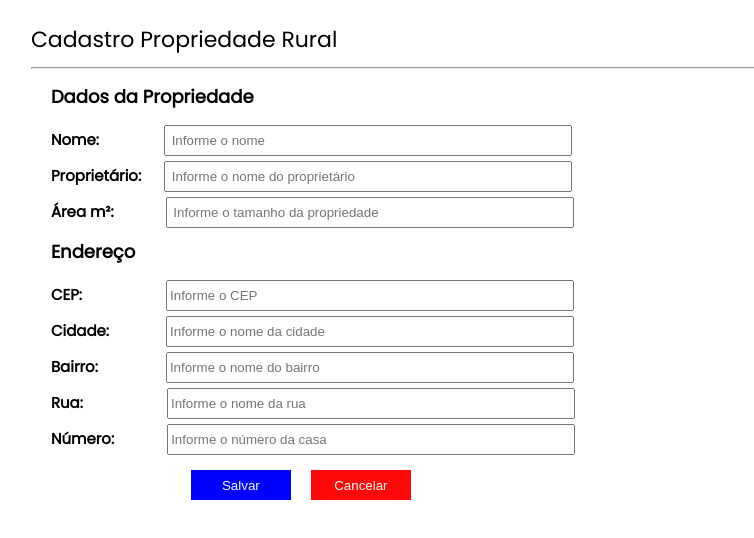
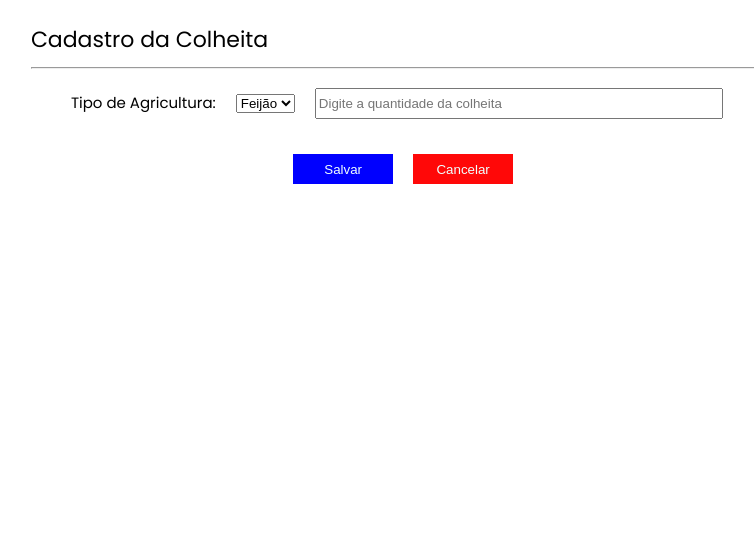
Before and after one commit to lopesjorge/SGAgro, a React (Vite) app: page / in a window 1280 px wide. Shown: the top 538 px of the page, without its empty margins (192-946 px from the left). Built offline with nearby package versions, Linux system fonts and the light colour scheme.

Commit message:
Criação das páginas de Cadastrar colheita e exibição de dados

```diff
--- a/package.json
+++ b/package.json
@@ -10,6 +10,7 @@
   "dependencies": {
     "react": "^18.0.0",
     "react-dom": "^18.0.0",
+    "react-google-charts": "^4.0.0",
     "react-icons": "^4.3.1",
     "react-router-dom": "^6.3.0"
   },
--- a/src/App.tsx
+++ b/src/App.tsx
@@ -3,8 +3,10 @@ import styles from "./App.module.scss"
 import { LoginBox } from './components/LoginBox'
 import { MenuBox } from './components/MenuBox'
 import { Page_Cad_Agricultor } from './components/Page_Cad_Agricultor'
+import { Page_Cad_Colheita } from './components/Page_Cad_Colheita'
 import { Page_Cad_Motorista } from './components/Page_Cad_Motorista'
 import { Page_Cad_Propriedade } from './components/Page_Cad_Propriedade'
+import { Page_Dados_Colheita } from './components/Page_Dados_Colheita'
 import { Page_Cad_Veiculo } from './components/Pagr_Cad_Veiculo'
 
 
@@ -13,7 +15,7 @@ export function App() {
 
   return (
 
-<Page_Cad_Propriedade/>
+<Page_Cad_Colheita/>
 
     )
 }
--- /dev/null
+++ b/src/components/Page_Cad_Colheita/index.tsx
@@ -0,0 +1,39 @@
+import styles from './styles.module.scss'
+
+export function Page_Cad_Colheita(){
+    return(
+        <div className={styles.container_cadastro_colheita}>
+        <h1 className={styles.texto1}>Cadastro da Colheita<hr/></h1>
+
+          <form className={styles.form_cad_colheita} action="">
+
+        <div className={styles.container_dados_veiculo}>
+
+            <form className={styles.form_cad_colheita} action="">
+
+            <div className={styles.select_agricultura}>
+                    <label htmlFor="#"> Tipo de Agricultura:</label>
+
+                    <select name="tipo_agricultura" id="agricultura" required>
+                         <option value="Grãos">Feijão</option>
+                         <option value="Legumes">Milho</option>
+                         <option value="Hortaliças">Arroz</option>
+                    </select>
+
+                    <input type="text" placeholder='Digite a quantidade da colheita'/>
+            </div>
+
+            </form>
+    </div>
+
+    </form>
+
+    <div className={styles.container_button}>
+    <button className={styles.salvar}>Salvar</button>
+    <button className={styles.cancelar}>Cancelar</button>
+    </div>
+
+    </div>
+
+    )
+}
--- /dev/null
+++ b/src/components/Page_Cad_Colheita/styles.module.scss
@@ -0,0 +1,63 @@
+.container_cadastro_colheita{
+
+    width: 83%;
+    height: 100%;
+
+    padding-left: 17%;
+
+    font-family: 'Poppins';
+
+    display: inline-block;
+
+    .texto1{
+        text-align:left;
+        font-family: 'Poppins';
+        font-weight: lighter;
+        font-size: 22px;
+    }
+
+    .form_cad_colheita{
+
+        font-family: 'Poppins';
+        display: flexbox;
+        margin-left: 20px;
+
+        input{
+            margin-left: 20px;
+            width: 400px;
+            height: 25px;
+            margin-top: 5px;
+        }
+
+        label{
+            font-weight: lighter;
+            font-size: 15px;
+            margin-right: 20px;
+        }
+}
+
+   .container_button{
+
+    margin-top: 15px;
+    margin-left: 25%;
+
+    .salvar{
+        width: 100px;
+        height: 30px;
+        margin-right: 20px;
+        color: azure;
+        background-color: #0000FF;
+        border: none;
+    }
+    .cancelar{
+        width: 100px;
+        height: 30px;
+        margin-top: 20px;
+        margin-right: 20px;
+        color: azure;
+        background: #ff0808 ;
+        border: none;
+    }
+
+   }
+}
--- /dev/null
+++ b/src/components/Page_Dados_Colheita/index.tsx
@@ -0,0 +1,22 @@
+import Chart from "react-google-charts"
+import styles from './styles.module.scss'
+
+export const Data_Colheita = [
+   ['Grão','Toneladas produzidas - ano'],
+   ['Feijão',3000],
+   ['Milho',5000],
+   ['Arroz',2600]
+]
+
+
+export function Page_Dados_Colheita (){
+
+    return(
+         <div className={styles.container_data_colheita}>
+         <h1>Dados da colheitas <hr /> </h1>
+
+         <Chart chartType="PieChart" data={Data_Colheita} width={'100%'} height={'40%'}/>
+         <span>Toneladas Anuais</span>
+         </div>
+      )
+    }
--- /dev/null
+++ b/src/components/Page_Dados_Colheita/styles.module.scss
@@ -0,0 +1,22 @@
+
+.container_data_colheita{
+
+    width: 83%;
+    height: 100%;
+
+    padding-left: 17%;
+    font-family: 'Poppins';
+
+    display: inline-block;
+
+    h1{
+        font-weight: lighter;
+        font-size: 22px;
+    }
+
+    span{
+        justify-content: center;
+        margin-left: 29%;
+    }
+
+}
```
Also changed, not shown: 1 other file (tests, documents, lock files or other folders).
